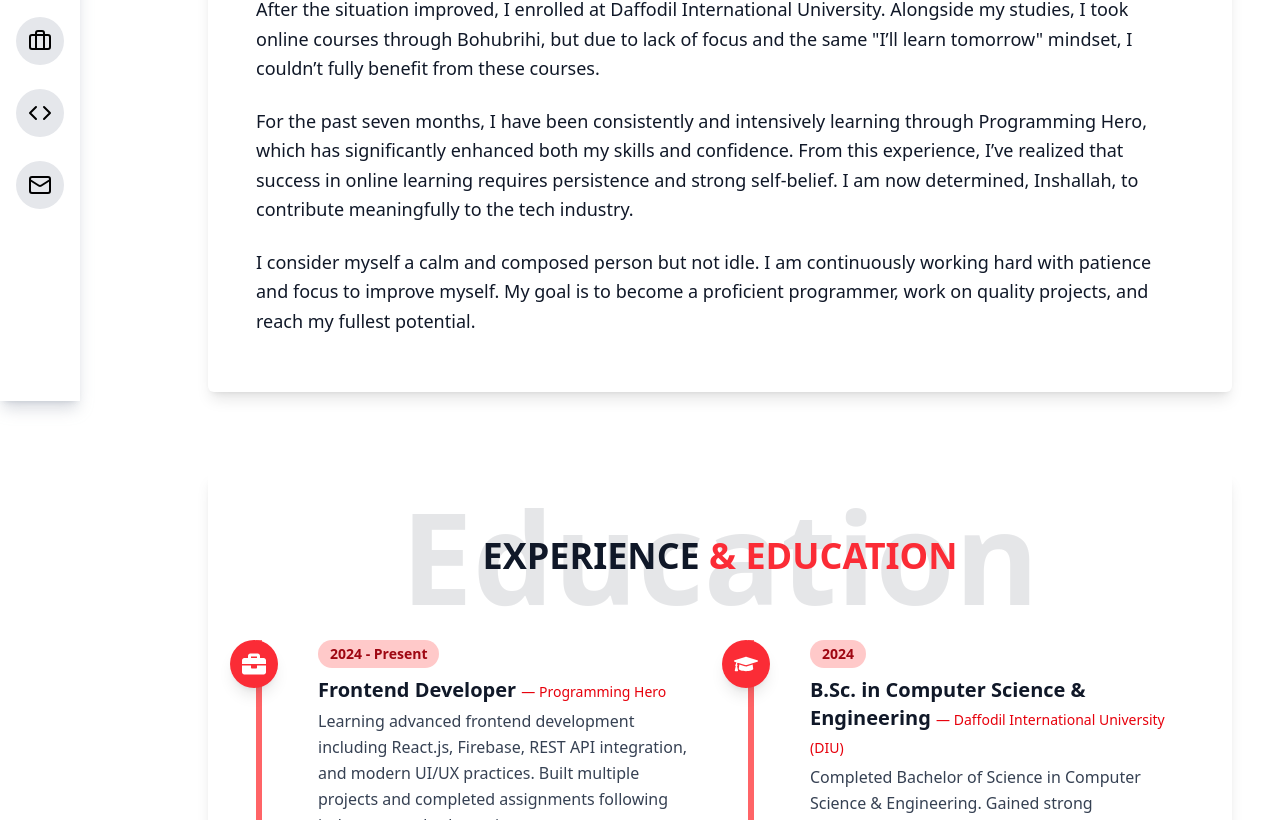
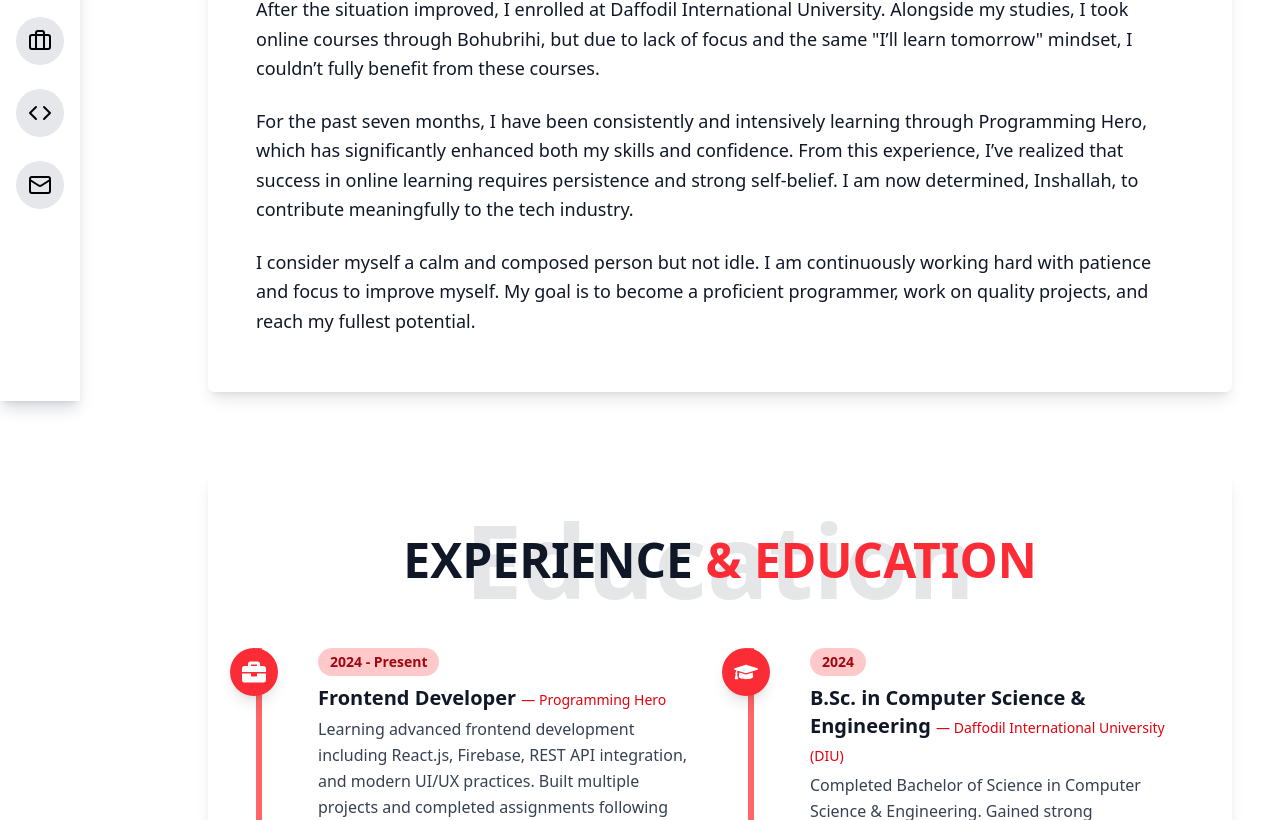
Before and after one commit to sojib-web/myProtFolio, a React (Vite) app: page /about in a window 1280 px wide. Shown: the part 399-1219 px from the top of the page. Built offline with nearby package versions, Linux system fonts and the light colour scheme.

Commit message:
all resonsive done

```diff
--- a/src/About/ExperienceEducation.jsx
+++ b/src/About/ExperienceEducation.jsx
@@ -164,17 +164,16 @@ const ExperienceEducation = () => {
           darkMode ? "bg-black text-white" : "bg-white text-gray-900"
         }`}
       >
+        {/* Heading */}
         <div className="relative text-center mb-16">
-          <h2 className="text-4xl font-extrabold uppercase relative z-10">
+          <h2 className="text-4xl sm:text-5xl font-extrabold uppercase relative z-10">
             Experience <span className="text-red-500">& Education</span>
           </h2>
-          <div className="absolute inset-0 flex items-center justify-center">
+          <div className="absolute inset-0 flex items-center justify-center pointer-events-none select-none">
+            {/* Responsive background text with clamp for smooth scaling */}
             <span
-              className="font-extrabold opacity-10 select-none pointer-events-none"
-              style={{
-                fontSize: "clamp(3rem, 10vw, 9rem)", // dynamically scales from 48px to 144px roughly
-                lineHeight: 1,
-              }}
+              className="font-extrabold opacity-10"
+              style={{ fontSize: "clamp(4rem, 8vw, 7rem)", lineHeight: 1 }}
             >
               Education
             </span>
--- a/src/About/Skills.jsx
+++ b/src/About/Skills.jsx
@@ -99,15 +99,16 @@ const Skills = () => {
       }}
     >
       {/* Heading */}
+
       <div className="relative text-center mb-16">
-        <h2 className="text-4xl font-extrabold uppercase relative z-10">
+        <h2 className="text-4xl sm:text-5xl font-extrabold uppercase relative z-10">
           My <span className="text-red-500">Skills</span>
         </h2>
         <div className="absolute inset-0 flex items-center justify-center pointer-events-none select-none">
+          {/* Responsive background text with clamp for smooth scaling */}
           <span
-            className={`text-[100px] md:text-[140px] font-extrabold opacity-10 ${
-              darkMode ? "text-gray-800" : "text-gray-300"
-            }`}
+            className="font-extrabold opacity-10"
+            style={{ fontSize: "clamp(4rem, 8vw, 7rem)", lineHeight: 1 }}
           >
             SKILLS
           </span>
--- a/src/Contact/Contact.jsx
+++ b/src/Contact/Contact.jsx
@@ -68,7 +68,7 @@ const Contact = () => {
             {/* Responsive background text with clamp for smooth scaling */}
             <span
               className="font-extrabold opacity-10"
-              style={{ fontSize: "clamp(2rem, 8vw, 7rem)", lineHeight: 1 }}
+              style={{ fontSize: "clamp(4rem, 8vw, 7rem)", lineHeight: 1 }}
             >
               CONTACT
             </span>
--- a/src/Project/Project.jsx
+++ b/src/Project/Project.jsx
@@ -19,34 +19,25 @@ const Project = () => {
         darkMode ? "bg-[#0f0f0f] text-white" : "bg-white text-black"
       }`}
     >
-      {/* Skills Section Title */}
+      {/* Section Title */}
       <div className="relative text-center mb-16">
-        <h2 className="text-4xl font-extrabold uppercase relative z-10">
+        <h2 className="text-4xl sm:text-5xl font-extrabold uppercase relative z-10">
           My <span className="text-red-500">Projects</span>
         </h2>
         <p className={`mt-2 ${darkMode ? "text-gray-400" : "text-gray-600"}`}>
           VISIT MY PORTFOLIO AND KEEP YOUR FEEDBACK
         </p>
+
+        {/* Background text */}
         <div className="absolute inset-0 flex items-center justify-center pointer-events-none select-none">
           <span
-            className={`text-[100px] md:text-[140px] font-extrabold opacity-10 ${
-              darkMode ? "text-gray-800" : "text-gray-300"
-            }`}
+            className="font-extrabold opacity-10"
+            style={{ fontSize: "clamp(2.5rem, 6vw, 5rem)", lineHeight: 1 }}
           >
             PROJECTS
           </span>
         </div>
       </div>
-
-      {/* Project Section Title */}
-      {/* <div className="relative text-center mb-16">
-        <h2 className="text-4xl font-extrabold uppercase relative z-10">
-          My <span className="text-red-500">Projects</span>
-        </h2>
-        <p className={`mt-2 ${darkMode ? "text-gray-400" : "text-gray-600"}`}>
-          VISIT MY PORTFOLIO AND KEEP YOUR FEEDBACK
-        </p>
-      </div> */}
 
       {/* Project Grid */}
       <div className="grid grid-cols-1 md:grid-cols-2 xl:grid-cols-3 gap-8 max-w-7xl mx-auto">
--- a/src/Project/ProjectCard.jsx
+++ b/src/Project/ProjectCard.jsx
@@ -8,7 +8,7 @@ const ProjectCard = ({ images, title, des, codeLink, liveLink, id }) => {
 
   return (
     <div
-      className={`relative overflow-hidden rounded-2xl shadow-2xl group cursor-pointer transition-transform duration-500 hover:scale-[1.03]
+      className={`relative  overflow-hidden rounded-2xl shadow-2xl group cursor-pointer transition-transform duration-500 hover:scale-[1.03]
       ${
         darkMode
           ? "bg-gradient-to-br from-gray-900 via-gray-800 to-gray-900 text-white"
```
